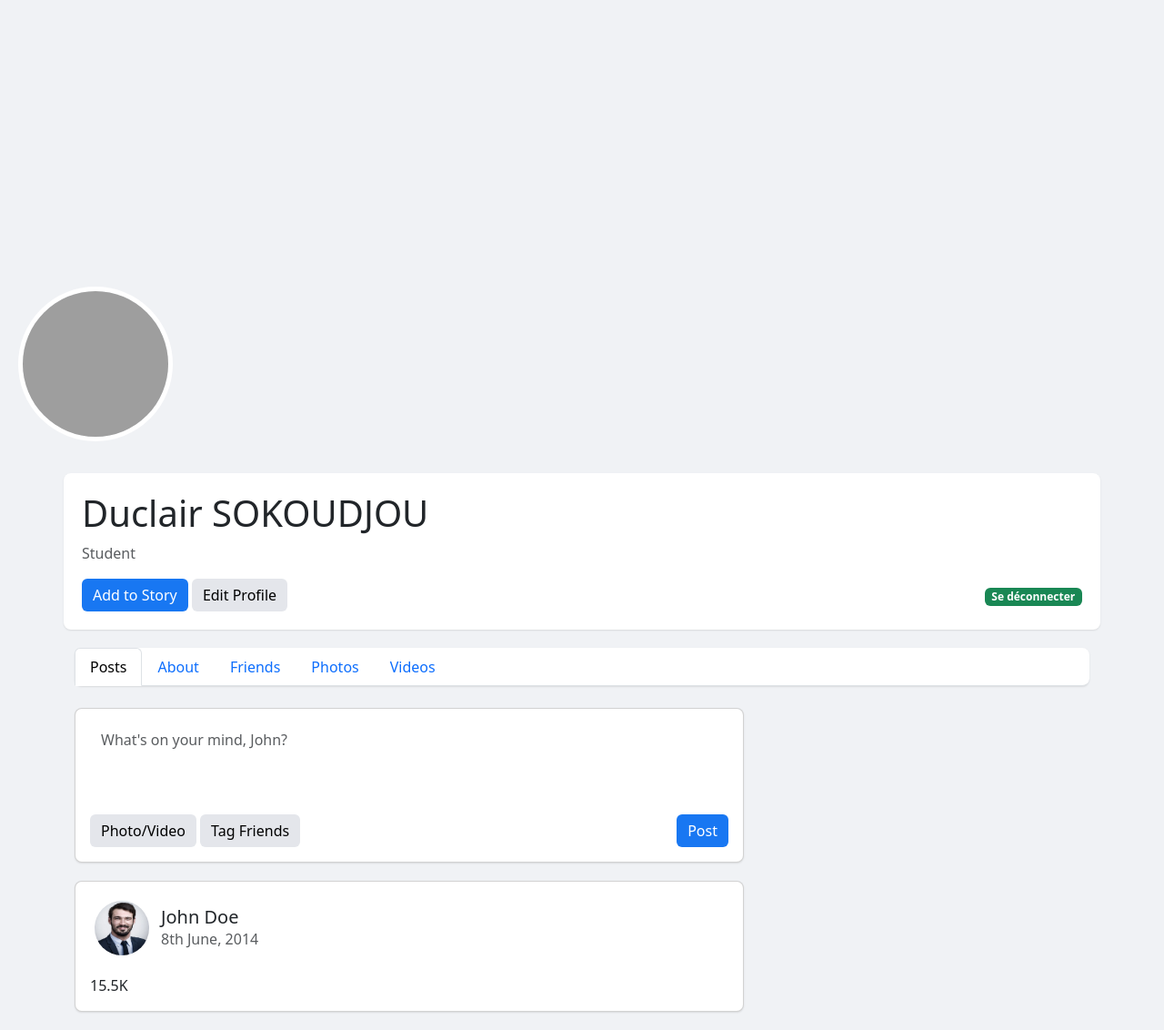
After one commit to merimeprospe/projetWeb, a PHP site: page /pages/profile.php in a window 1280 px wide. The commit adds this page. Shown: the whole page at 91% size. Run offline with PHP 8.4, Linux system fonts and the light colour scheme; some libraries are stand-ins or nearby versions; grey boxes are pictures that could not be loaded.

Commit message:
commit duclair

```diff
--- a/pages/accueil.php
+++ b/pages/accueil.php
@@ -30,7 +30,10 @@
                 <div class="create">
                     <label class="btn btn-primary" for="create post">Create</label>
                     <div class="profile-photo">
-                        <img src="assets/profile_img-88x88/profile1-88x88.jpg">
+                        <a href="profile.php">
+                            <img src="assets/profile_img-88x88/profile1-88x88.jpg">
+                        </a>
+
                     </div>
                 </div>
             </div>
--- /dev/null
+++ b/pages/profile.php
@@ -0,0 +1,301 @@
+<!DOCTYPE html>
+<html lang="en">
+<head>
+  <meta charset="UTF-8">
+  <meta name="viewport" content="width=device-width, initial-scale=1.0">
+  <title>User Profile - Facebook-like</title>
+  <!-- Bootstrap CSS -->
+  <link href="https://cdn.jsdelivr.net/npm/bootstrap@5.3.0-alpha1/dist/css/bootstrap.min.css" rel="stylesheet">
+  <!-- Custom CSS -->
+  <style>
+    body {
+      background-color: #f0f2f5;
+    }
+    .profile-header {
+      background: url('https://via.placeholder.com/1200x400') no-repeat center center;
+      background-size: cover;
+      height: 400px;
+      position: relative;
+    }
+    .profile-picture {
+      width: 170px;
+      height: 170px;
+      border-radius: 50%;
+      border: 5px solid #fff;
+      position: absolute;
+      bottom: -85px;
+      left: 20px;
+    }
+
+    .rounded-circle {
+        width: 70px;
+      height: 70px;
+      border-radius: 50%;
+      border: 5px solid #fff;
+
+    }
+    .profile-info {
+      margin-top: 120px;
+      padding: 20px;
+      background-color: #fff;
+      border-radius: 8px;
+      box-shadow: 0 1px 2px rgba(0, 0, 0, 0.1);
+    }
+    .nav-tabs {
+      margin-top: 20px;
+      background-color: #fff;
+      border-radius: 8px;
+      box-shadow: 0 1px 2px rgba(0, 0, 0, 0.1);
+    }
+    .post {
+      background-color: #fff;
+      border-radius: 8px;
+      box-shadow: 0 1px 2px rgba(0, 0, 0, 0.1);
+      margin-bottom: 20px;
+    }
+    .post textarea {
+      border: none;
+      resize: none;
+    }
+    .post textarea:focus {
+      outline: none;
+    }
+    .btn-primary {
+      background-color: #1877f2;
+      border: none;
+    }
+    .btn-primary:hover {
+      background-color: #166fe5;
+    }
+    .btn-secondary {
+      background-color: #e4e6eb;
+      border: none;
+      color: #000;
+    }
+    .btn-secondary:hover {
+      background-color: #d8dadf;
+    }
+    .photo-grid {
+      display: grid;
+      grid-template-columns: repeat(auto-fill, minmax(150px, 1fr));
+      gap: 10px;
+      margin-top: 20px;
+    }
+    .photo-grid img {
+      width: 100%;
+      height: auto;
+      border-radius: 8px;
+      cursor: pointer;
+    }
+    .friend-grid {
+      display: grid;
+      grid-template-columns: repeat(auto-fill, minmax(200px, 1fr));
+      gap: 20px;
+      margin-top: 20px;
+    }
+    .friend-card {
+      background-color: #fff;
+      border-radius: 8px;
+      box-shadow: 0 1px 2px rgba(0, 0, 0, 0.1);
+      padding: 15px;
+      text-align: center;
+    }
+    .friend-card img {
+      width: 100px;
+      height: 100px;
+      border-radius: 50%;
+      margin-bottom: 10px;
+    }
+    .video-grid {
+      display: grid;
+      grid-template-columns: repeat(auto-fill, minmax(200px, 1fr));
+      gap: 20px;
+      margin-top: 20px;
+    }
+    .video-card {
+      background-color: #fff;
+      border-radius: 8px;
+      box-shadow: 0 1px 2px rgba(0, 0, 0, 0.1);
+      padding: 15px;
+      text-align: center;
+    }
+    .video-card img {
+      width: 100%;
+      height: auto;
+      border-radius: 8px;
+      margin-bottom: 10px;
+    }
+  </style>
+</head>
+<body>
+
+  <!-- Profile Header -->
+  <div class="profile-header">
+    <img src="../assets/images/tf
+    .jpg" alt="Profile Picture" class="profile-picture">
+  </div>
+
+  <!-- Profile Info -->
+  <div class="container profile-info">
+    <div class="row">
+      <div class="col-md-12">
+        <h1>Duclair SOKOUDJOU</h1>
+        <p class="text-muted">Student</p>
+        <div class="d-flex justify-content-between align-items-center">
+          <div>
+            <button class="btn btn-primary">Add to Story</button>
+            <button class="btn btn-secondary">Edit Profile</button>
+          </div>
+          <div>
+            <span class="badge bg-success">Se déconnecter</span>
+          </div>
+        </div>
+      </div>
+    </div>
+  </div>
+
+  <!-- Navigation Tabs -->
+  <div class="container">
+    <ul class="nav nav-tabs" id="profileTabs">
+      <li class="nav-item">
+        <a class="nav-link active" data-bs-toggle="tab" href="#posts">Posts</a>
+      </li>
+      <li class="nav-item">
+        <a class="nav-link" data-bs-toggle="tab" href="#about">About</a>
+      </li>
+      <li class="nav-item">
+        <a class="nav-link" data-bs-toggle="tab" href="#friends">Friends</a>
+      </li>
+      <li class="nav-item">
+        <a class="nav-link" data-bs-toggle="tab" href="#photos">Photos</a>
+      </li>
+      <li class="nav-item">
+        <a class="nav-link" data-bs-toggle="tab" href="#videos">Videos</a>
+      </li>
+    </ul>
+  </div>
+
+  <!-- Tab Content -->
+  <div class="container mt-4">
+    <div class="tab-content">
+      <!-- Posts Tab -->
+      <div class="tab-pane fade show active" id="posts">
+        <div class="row">
+          <div class="col-md-8">
+            <!-- Post Box -->
+            <div class="card post">
+              <div class="card-body">
+                <textarea class="form-control mb-3" rows="3" placeholder="What's on your mind, John?"></textarea>
+                <div class="d-flex justify-content-between">
+                  <div>
+                    <button class="btn btn-secondary">Photo/Video</button>
+                    <button class="btn btn-secondary">Tag Friends</button>
+                  </div>
+                  <button class="btn btn-primary">Post</button>
+                </div>
+              </div>
+            </div>
+
+            <!-- Posts -->
+            <div class="card post">
+              <div class="card-body">
+                <div class="d-flex align-items-center mb-3">
+                  <img src="../assets/images/th.jpg" alt="User" class="rounded-circle me-2">
+                  <div>
+                    <h5 class="card-title mb-0">John Doe</h5>
+                    <p class="text-muted mb-0">8th June, 2014</p>
+                  </div>
+                </div>
+                <p class="card-text">15.5K</p>
+              </div>
+            </div>
+          </div>
+        </div>
+      </div>
+
+      <!-- About Tab -->
+      <div class="tab-pane fade" id="about">
+        <div class="row">
+          <div class="col-md-8">
+            <div class="card post">
+              <div class="card-body">
+                <h5 class="card-title">A propos de moi</h5>
+                <p class="card-text"><strong>Work:</strong> Data Scientist at Paris</p>
+                <p class="card-text"><strong>Education:</strong> 3IL ingénieurs</p>
+                <p class="card-text"><strong>Location:</strong> Limoges, France</p>
+                <p class="card-text"><strong>Hobbies:</strong> football, voyages</p>
+              </div>
+            </div>
+          </div>
+        </div>
+      </div>
+
+      <!-- Friends Tab -->
+      <div class="tab-pane fade" id="friends">
+        <div class="row">
+          <div class="col-md-12">
+            <div class="friend-grid">
+              <!-- Friend Cards -->
+              <div class="friend-card">
+                <img src="../assets/images/tf.jpg" alt="Friend 1">
+                <h6>Jane Doe</h6>
+                <p>50 Amis en commun</p>
+                <button class="btn btn-primary">Add Friend</button>
+              </div>
+              <div class="friend-card">
+                <img src="../assets/images/tf1.jpg" alt="Friend 2">
+                <h6>John Smith</h6>
+                <p>500 Amis en commun</p>
+                <button class="btn btn-secondary">Message</button>
+              </div>
+              <!-- Add more friends here -->
+            </div>
+          </div>
+        </div>
+      </div>
+
+      <!-- Photos Tab -->
+      <div class="tab-pane fade" id="photos">
+        <div class="row">
+          <div class="col-md-12">
+            <div class="photo-grid">
+              <!-- Photos -->
+              <img src="../assets/images/th.jpg" alt="Photo 1">
+              <img src="../assets/images/photo 1.jpg" alt="Photo 2">
+              <img src="../assets/images/photo 2.jpg" alt="Photo 3">
+              <img src="../assets/images/photo 3.jpg" alt="Photo 4">
+              <img src="../assets/images/photo 4.jpg" alt="Photo 5">
+              <img src="../assets/images/photo 6.jpg" alt="Photo 6">
+            </div>
+          </div>
+        </div>
+      </div>
+
+      <!-- Videos Tab -->
+      <div class="tab-pane fade" id="videos">
+        <div class="row">
+          <div class="col-md-12">
+            <div class="video-grid">
+              <!-- Video Cards -->
+              <div class="video-card">
+                <img src="../assets/images/photo 3.jpg" alt="Video 1">
+                <h6>My Vacation</h6>
+                <p>2.5K views</p>
+              </div>
+              <div class="video-card">
+                <img src="https://via.placeholder.com/200x150" alt="Video 2">
+                <h6>Coding Tutorial</h6>
+                <p>1.2K views</p>
+              </div>
+              <!-- Add more videos here -->
+            </div>
+          </div>
+        </div>
+      </div>
+    </div>
+  </div>
+
+  <!-- Bootstrap JS -->
+  <script src="https://cdn.jsdelivr.net/npm/bootstrap@5.3.0-alpha1/dist/js/bootstrap.bundle.min.js"></script>
+</body>
+</html>
--- a/routeur.php
+++ b/routeur.php
@@ -20,7 +20,7 @@
     }
 
 
-    if ($_GET["action"]=="traiterAuthentification"){
+    /* if ($_GET["action"]=="traiterAuthentification"){
         require_once "controleurs/controleurLogin.php";
         login();
         exit(); // inutile ici puisque le login redirige, mais plus tranquilisant à la relecture de ce fichier seul
@@ -60,4 +60,4 @@
         exit();
     }
 
-    die("tutépomé ?");
+ */    die("tutépomé ?");
```
Also changed, not shown: css/profile.css (added, +110 -0 lines), assets/images/photo 1.jpg (added), assets/images/photo 2.jpg (added), assets/images/photo 3.jpg (added), assets/images/photo 4.jpg (added), assets/images/photo 5.jpg (added), assets/images/photo 6.jpg (added), assets/images/tf.jpg (added), assets/images/tf1.jpg (added), assets/images/th.jpg (added).
